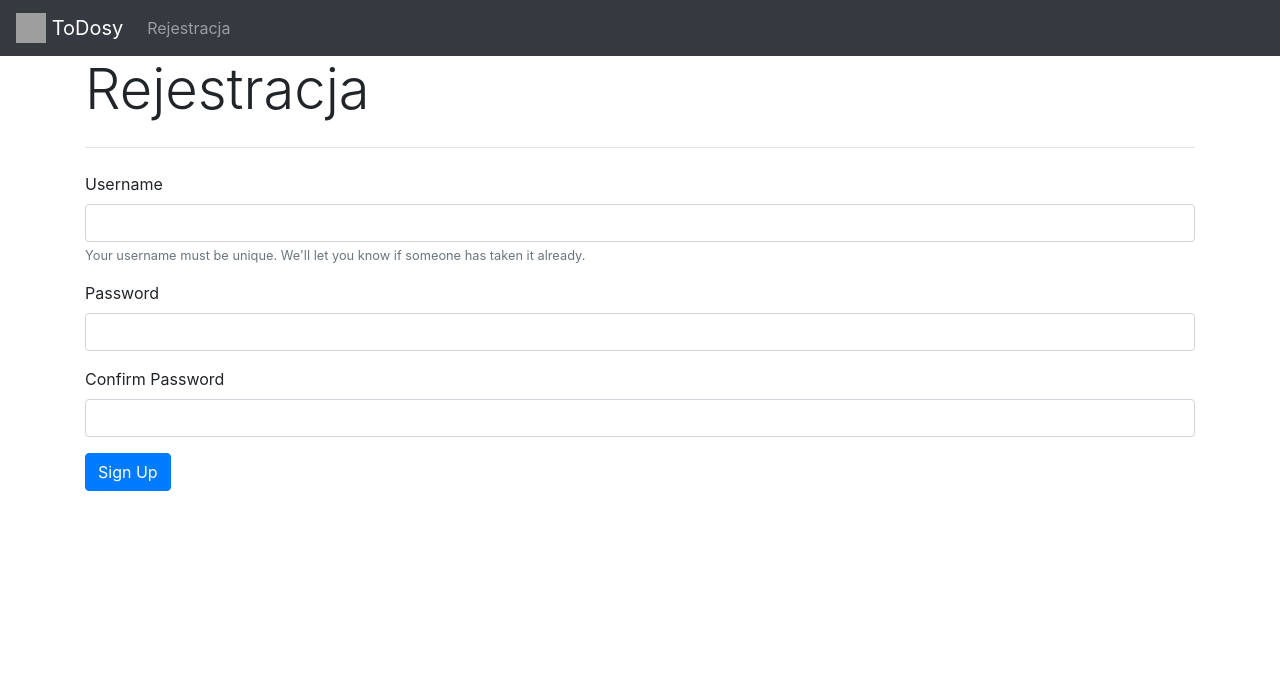
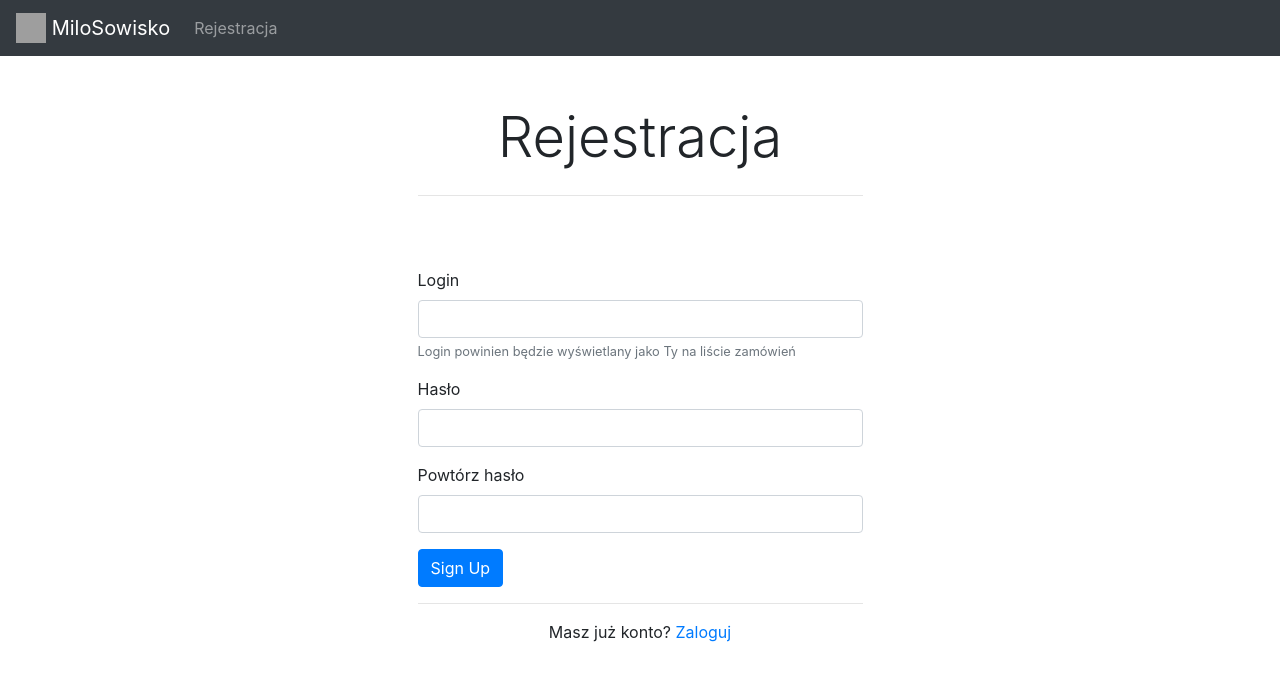
Before and after one commit to nvhk/milosowisko-2.0, a Django app: page /rejestracja/ in a window 1280 px wide. Shown: the top 681 px of the page. Run offline with Django 3.2, Linux system fonts and the light colour scheme; some libraries are stand-ins or nearby versions; grey boxes are pictures that could not be loaded.

Commit message:
login + logout

```diff
--- a/milosowisko/urls.py
+++ b/milosowisko/urls.py
@@ -22,4 +22,5 @@ urlpatterns = [
     path('rejestracja/', views.rejestracja, name='rejestracja'),
     path('zamowienie/', views.lista_zamowienia, name='lista_zamowienia'),
     path('wyloguj/', views.wyloguj, name='wyloguj'),
+    path('zaloguj/', views.logowanie, name='logowanie'),
 ]
--- a/milosowisko_app/models.py
+++ b/milosowisko_app/models.py
@@ -11,8 +11,5 @@ class Zamowienie(models.Model):
     user = models.ForeignKey(User, on_delete=models.CASCADE)
     wygrany = models.BooleanField(default=False)
 
-
-
-
     def __str__(self):
-        return self.title
+        return self.czasdodania
--- a/milosowisko_app/templates/milosowisko_app/base.html
+++ b/milosowisko_app/templates/milosowisko_app/base.html
@@ -15,7 +15,7 @@
 <nav class="navbar navbar-expand-lg navbar navbar-dark bg-dark">
 <a class="navbar-brand" href="#">
     <img src="https://getbootstrap.com/docs/4.5/assets/brand/bootstrap-solid.svg" width="30" height="30" class="d-inline-block align-top" alt="" loading="lazy">
-    ToDosy
+    MiloSowisko
   </a>
 <button class="navbar-toggler" type="button" data-toggle="collapse" data-target="#navbarNavAltMarkup" aria-controls="navbarNavAltMarkup" aria-expanded="false" aria-label="Toggle navigation">
     <span class="navbar-toggler-icon"></span>
--- a/milosowisko_app/templates/milosowisko_app/rejestracja.html
+++ b/milosowisko_app/templates/milosowisko_app/rejestracja.html
@@ -6,29 +6,36 @@
 
 
 <div class="container">
-    <h1 class="display-4">Rejestracja</h1>
+    <div class="row justify-content-center mt-5">
+        <div class="col-md-5">
+            {% comment %} <h2>Login</h2> {% endcomment %}
+                <h1 class="display-4 text-center">Rejestracja</h1>
     <hr class="my-4">
+        </div>
+    </div>
+    <div class="row justify-content-center mt-5">
+        <div class="col-md-5">
 
 
 <form method="POST">
                 {% csrf_token %}
                 <div class="form-group">
-                    <label for="username">Username</label>
+                    <label for="username">Login</label>
                     <input type="text" name="username" class="form-control" id="username" aria-describedby="usernameHelp">
-                    <small id="usernameHelp" class="form-text text-muted">Your username must be unique. We'll let you know if someone has taken it already.</small>
+                    <small id="usernameHelp" class="form-text text-muted">Login powinien będzie wyświetlany jako Ty na liście zamówień</small>
                 </div>
                 <div class="form-group">
-                    <label for="password1">Password</label>
+                    <label for="password1">Hasło</label>
                     <input type="password" name="password1" class="form-control" id="password1">
                 </div>
                 <div class="form-group">
-                    <label for="password2">Confirm Password</label>
+                    <label for="password2">Powtórz hasło</label>
                     <input type="password" name="password2" class="form-control" id="password2">
                 </div>
                 <button type="submit" class="btn btn-primary">Sign Up</button>
             </form>
                         {% if error %}
-                <div class="alert alert-danger" role="alert">
+                <div class="alert alert-danger text-center" role="alert">
                     {{ error }}
                 </div>
             {% endif %}
@@ -36,6 +43,12 @@
             {% if sukces %}
             Udalo sie
             {% endif %}
+                    <hr>
+            <div class="text-center">
+                Masz już konto? <a href="{% url 'logowanie' %}">Zaloguj</a>
+            </div>
+        </div>
+    </div>
 
 
 
@@ -43,12 +56,4 @@
 </div>
 
 
-
-
-
-
-
-
-
-
 {% endblock tresc %}
--- a/milosowisko_app/views.py
+++ b/milosowisko_app/views.py
@@ -51,3 +51,19 @@ def wyloguj(request):
     if request.method == 'POST':
         logout(request)
         return redirect('rejestracja')
+
+
+
+def logowanie(request):
+    if request.method == 'GET':
+        # Wyswietl Strone z logowaniem
+        return render(request, 'milosowisko_app/login.html')
+    else:
+        user = authenticate(request, username=request.POST['username'], password=request.POST['password'] )
+
+        if user is None:
+            return render(request, 'milosowisko_app/login.html', {'error':'złe hasło lub użytnik' })
+
+        else:
+            login(request, user)
+            return redirect('lista_zamowienia')
```
Also changed, not shown: milosowisko_app/templates/milosowisko_app/login.html (added, +52 -0 lines), db.sqlite3.
